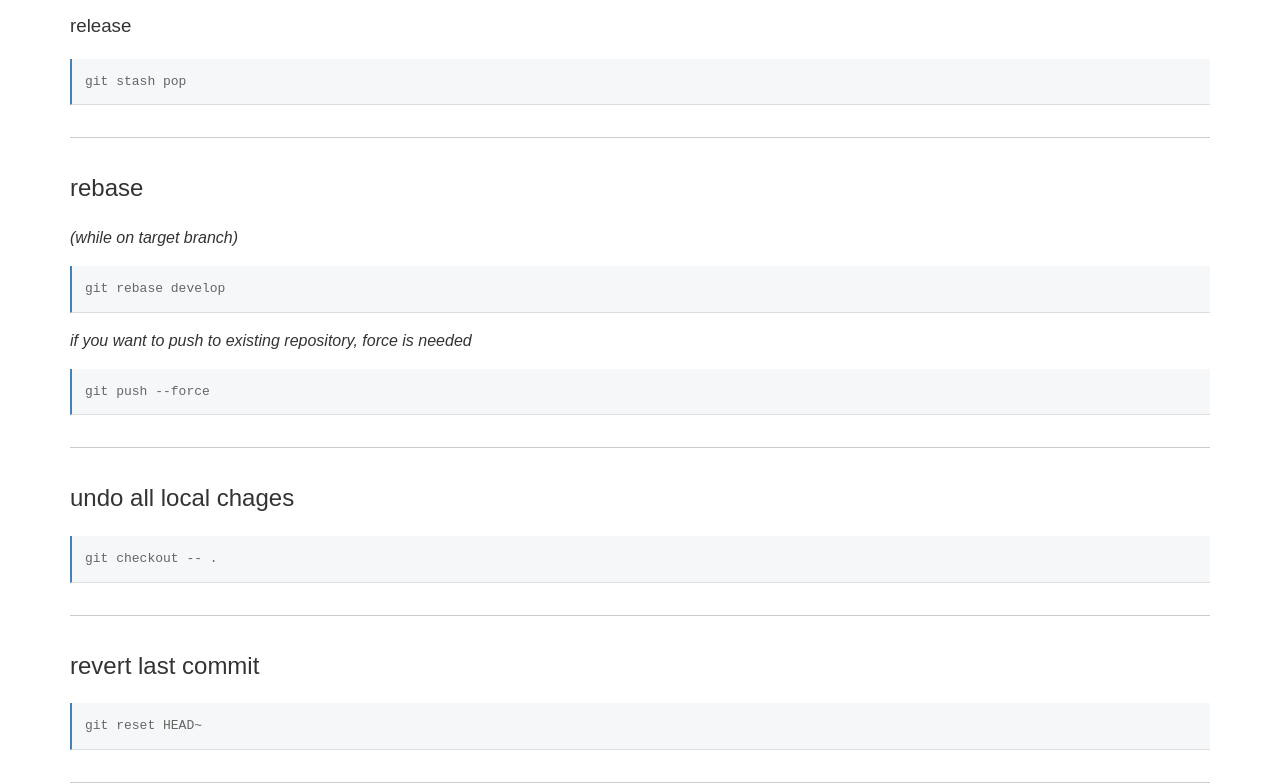
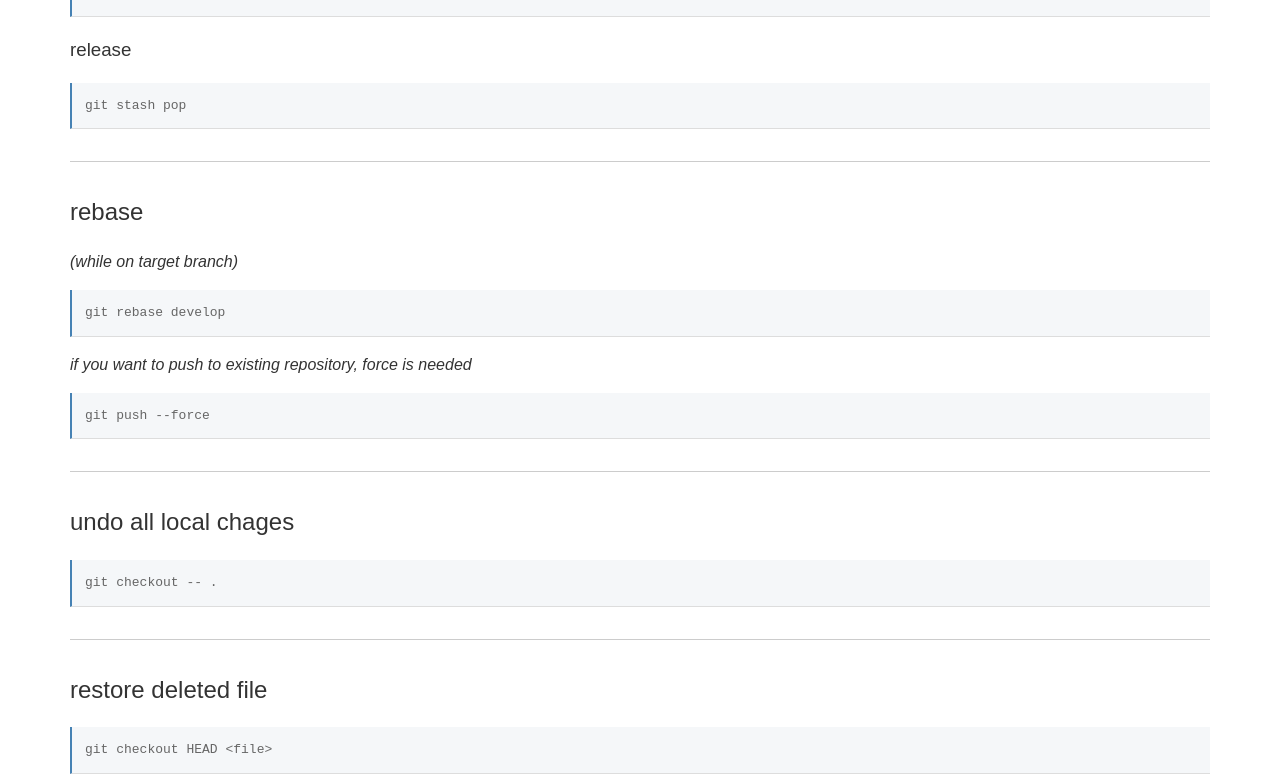
Before and after one commit to jzilg/git-cheatsheet, a plain HTML site: page index.html in a window 1280 px wide. Shown: the part 2013-2797 px from the top of the page. Drawn offline with Linux system fonts and the light colour scheme.

Commit message:
add cheat for restoring deleted files

```diff
--- a/index.html
+++ b/index.html
@@ -93,6 +93,13 @@
         </article>
         <hr>
         <article>
+            <h2>restore deleted file</h2>
+            <code>
+                git checkout HEAD &lt;file&gt;
+            </code>
+        </article>
+        <hr>
+        <article>
             <h2>revert last commit</h2>
             <code>
                 git reset HEAD~
```
